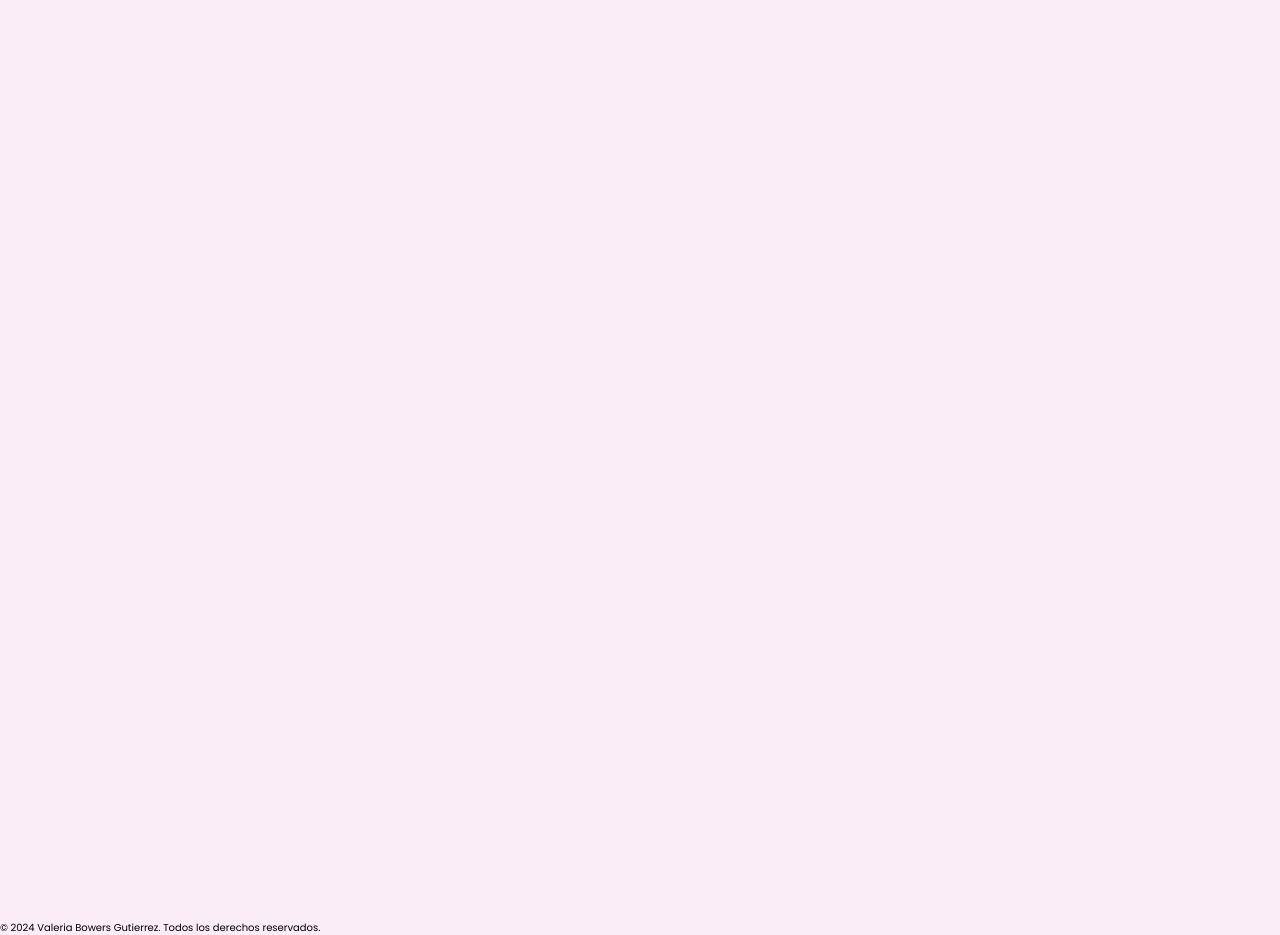
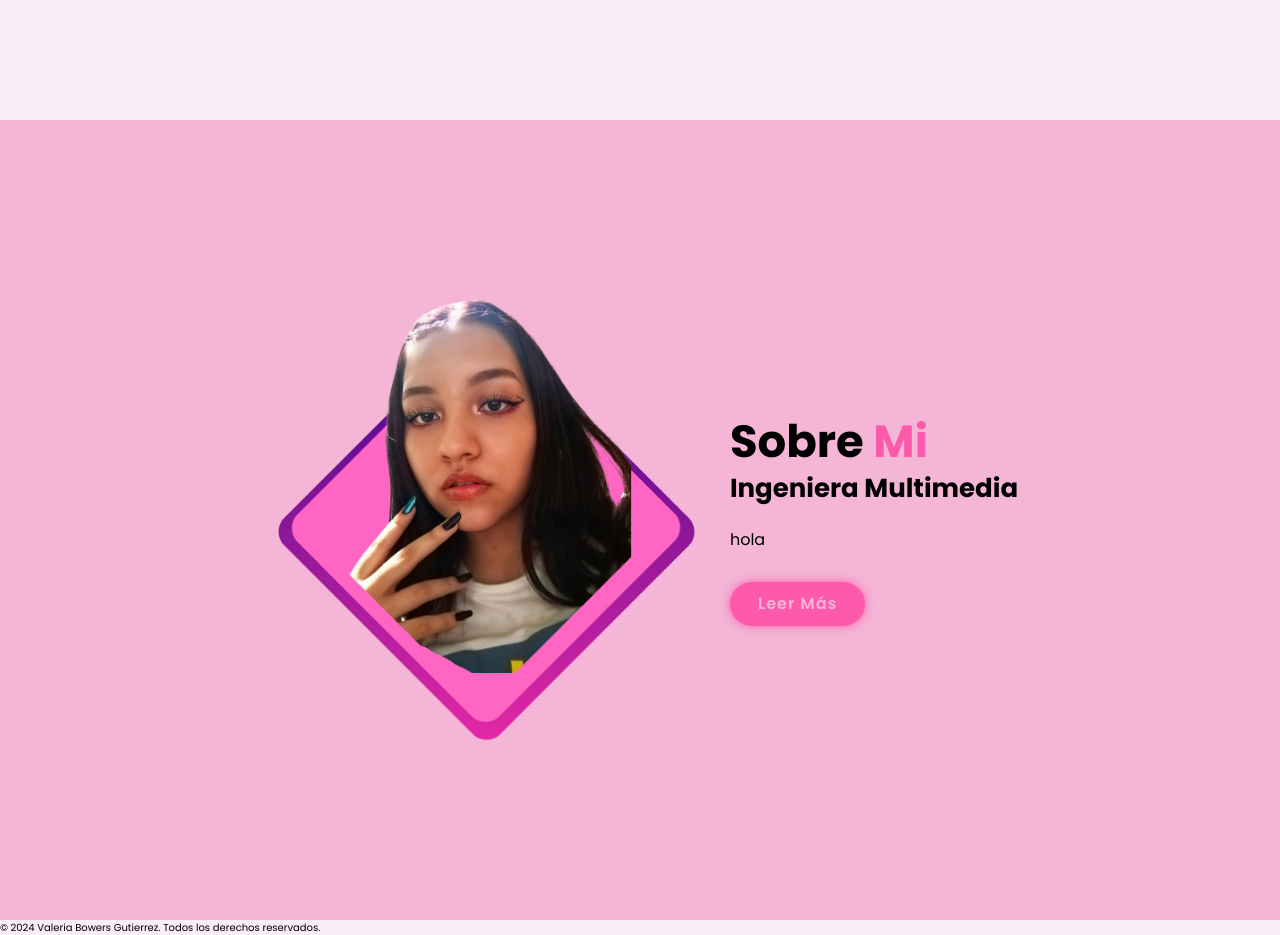
Before and after one commit to vbg03/Portafolio-React, a React (Vite) app: page / in a window 1280 px wide. Shown: the part 680-1615 px from the top of the page. Built offline with nearby package versions, Linux system fonts and the light colour scheme.

Commit message:
Componente SobreMi terminado

```diff
--- a/src/App.css
+++ b/src/App.css
@@ -124,3 +124,51 @@ span {
     color: var(--second-bg-color);
     box-shadow: 0 0 1rem var(--main-color);
 }
+
+.sobre {
+    display: flex;
+    justify-content: center;
+    align-items: center;
+    gap: 2rem;
+    background: var(--second-bg-color);
+}
+
+.sobre-img img {
+    width: 35vw;
+}
+
+.heading {
+    text-align: center;
+    font-size: 4.5rem;
+}
+
+.sobre-content h2 {
+    text-align: left;
+    line-height: 1.2;
+}
+
+.sobre-content h3 {
+    font-size: 2.6rem;
+}
+
+.sobre-content p {
+    font-size: 1.6rem;
+    margin: 2rem 0 3rem;
+}
+
+.btn {
+    display: inline-block;
+    padding: 1rem 2.8rem;
+    background: var(--main-color);
+    border-radius: 4rem;
+    box-shadow: 0 0 1rem var(--main-color);
+    font-size: 1.6rem;
+    color: var(--second-bg-color);
+    letter-spacing: .1rem;
+    font-weight: 600;
+    transition: .5s ease;
+}
+
+.btn:hover {
+    box-shadow: none;
+}
--- a/src/assets/Componentes/sobre-mi/SobreMi.jsx
+++ b/src/assets/Componentes/sobre-mi/SobreMi.jsx
@@ -2,8 +2,17 @@ import React from 'react'
 
 const SobreMi = () => {
   return (
-    <section>
+    <section class="sobre" id='sobre'>
+        <div class="sobre-img">
+            <img src="./public/Imagenes/yo.png" alt="" />
+        </div>
 
+        <div class="sobre-content">
+            <h2 class="heading">Sobre <span>Mi</span></h2>
+            <h3>Ingeniera Multimedia</h3>
+            <p>hola</p>
+            <a href="#" class="btn">Leer Más</a>
+        </div>
     </section>
   )
 }
```
